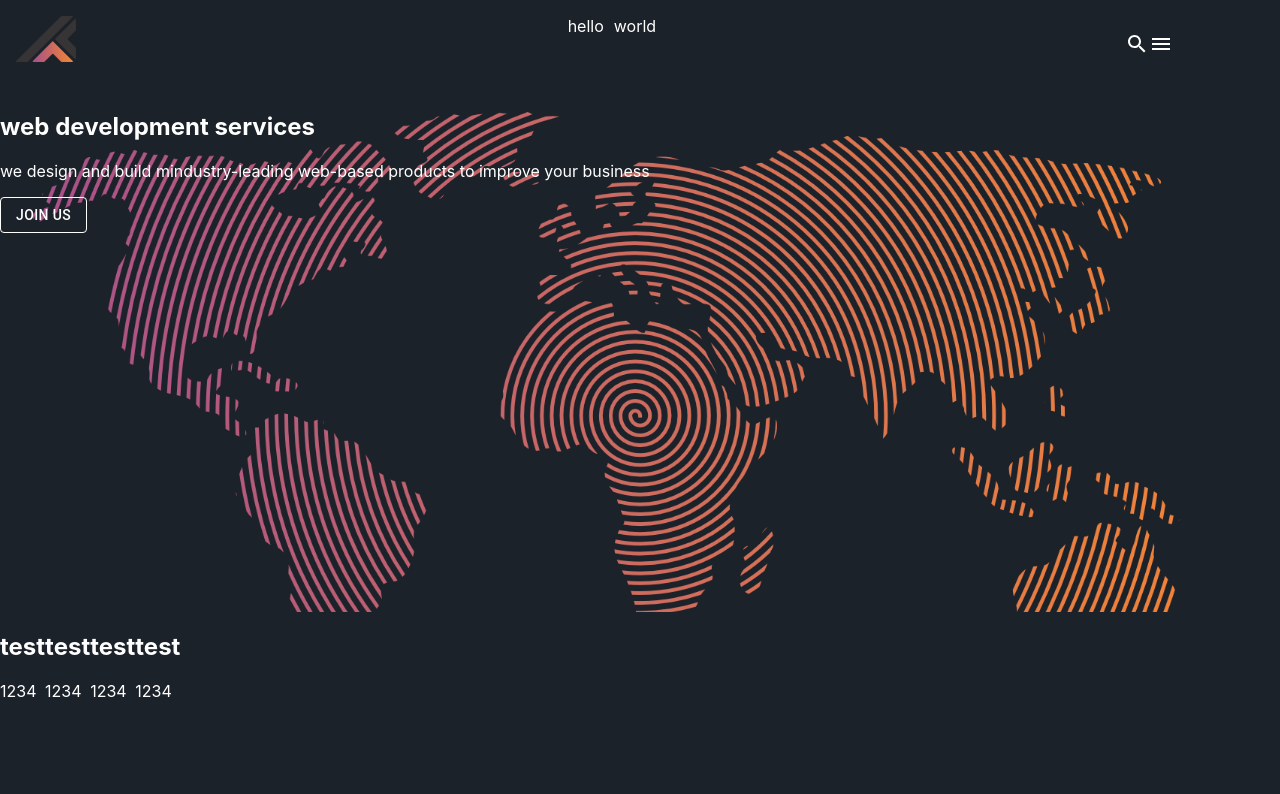
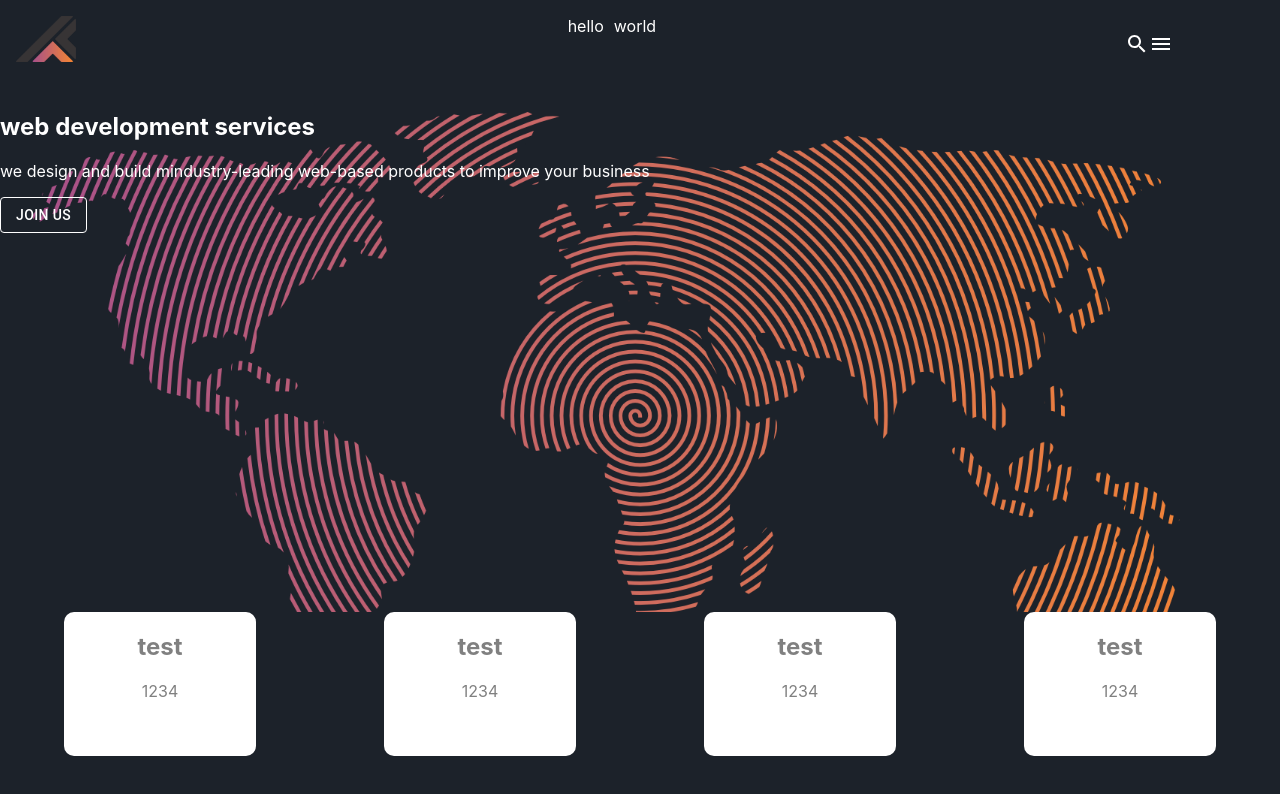
Before and after one commit to pedrambabazadeh/business-website, a React (Create React App) app: page / in a window 1280 px wide. Shown: the top 794 px of the page. Built offline with nearby package versions, Linux system fonts and the light colour scheme.

Commit message:
initialize cards css

```diff
--- a/src/Components/NumericCards/NumericCardsGroup.jsx
+++ b/src/Components/NumericCards/NumericCardsGroup.jsx
@@ -1,9 +1,10 @@
 import React from 'react'
 import SingleCard from './SingleCard'
+import './numeric-cards.css'
 
 export default function NumericCardsGroup() {
   return (
-    <div style={{display: 'flex'}}>
+    <div className='numeric-cards' style={{display: 'flex'}}>
         <SingleCard title="test" data="1234"/>
         <SingleCard title="test" data="1234"/>
         <SingleCard title="test" data="1234"/>
--- a/src/Components/NumericCards/numeric-cards.css
+++ b/src/Components/NumericCards/numeric-cards.css
@@ -0,0 +1,14 @@
+.numeric-cards
+{
+    justify-content: space-around;
+}
+
+.numeric-cards>div
+{
+    background-color: #ffffff;
+    color: grey;/*change*/
+    width: 12em;/*change*/
+    height: 9em;/*change*/
+    border-radius: 10px;
+    text-align: center;
+}
```
Also changed, not shown: src/Sections/NumCards/NumCardsSec.jsx (deleted, +0 -7 lines), src/Sections/NumCards/NumCardsStructure.jsx (deleted, +0 -7 lines).
